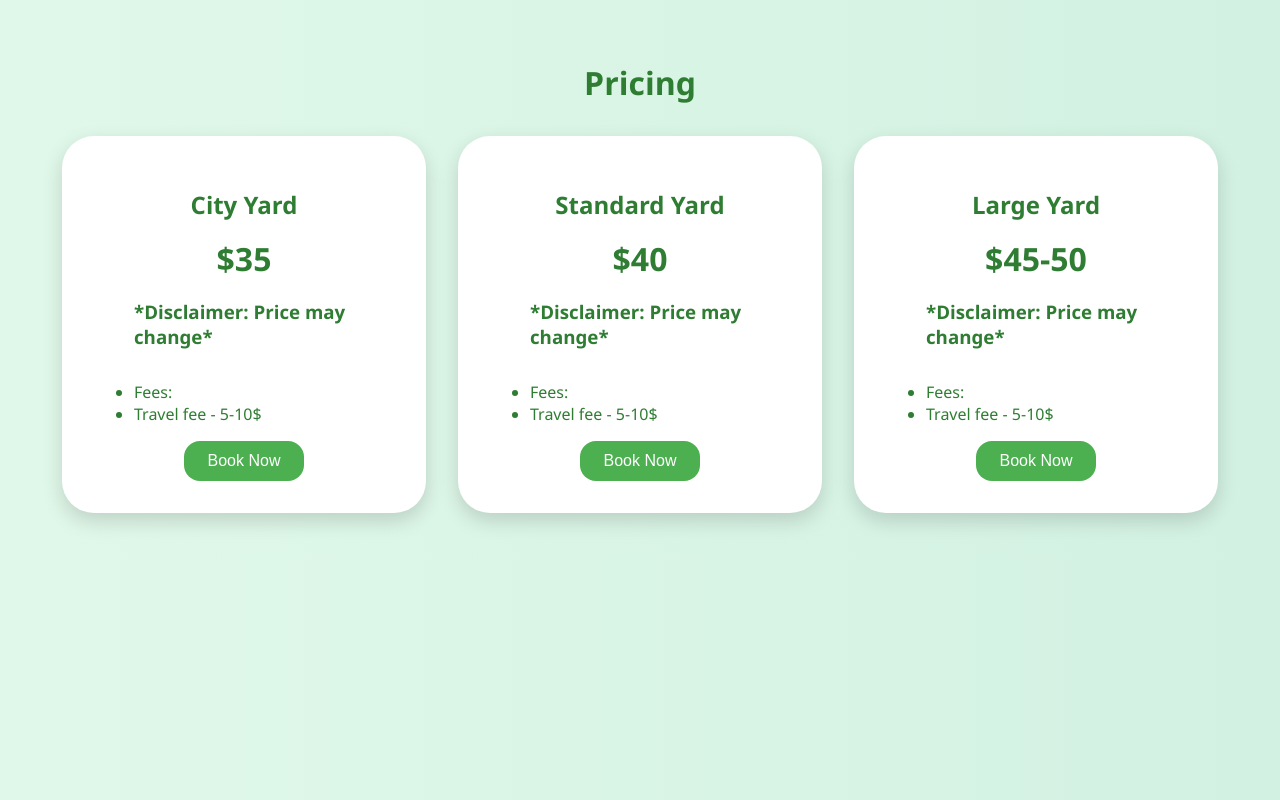
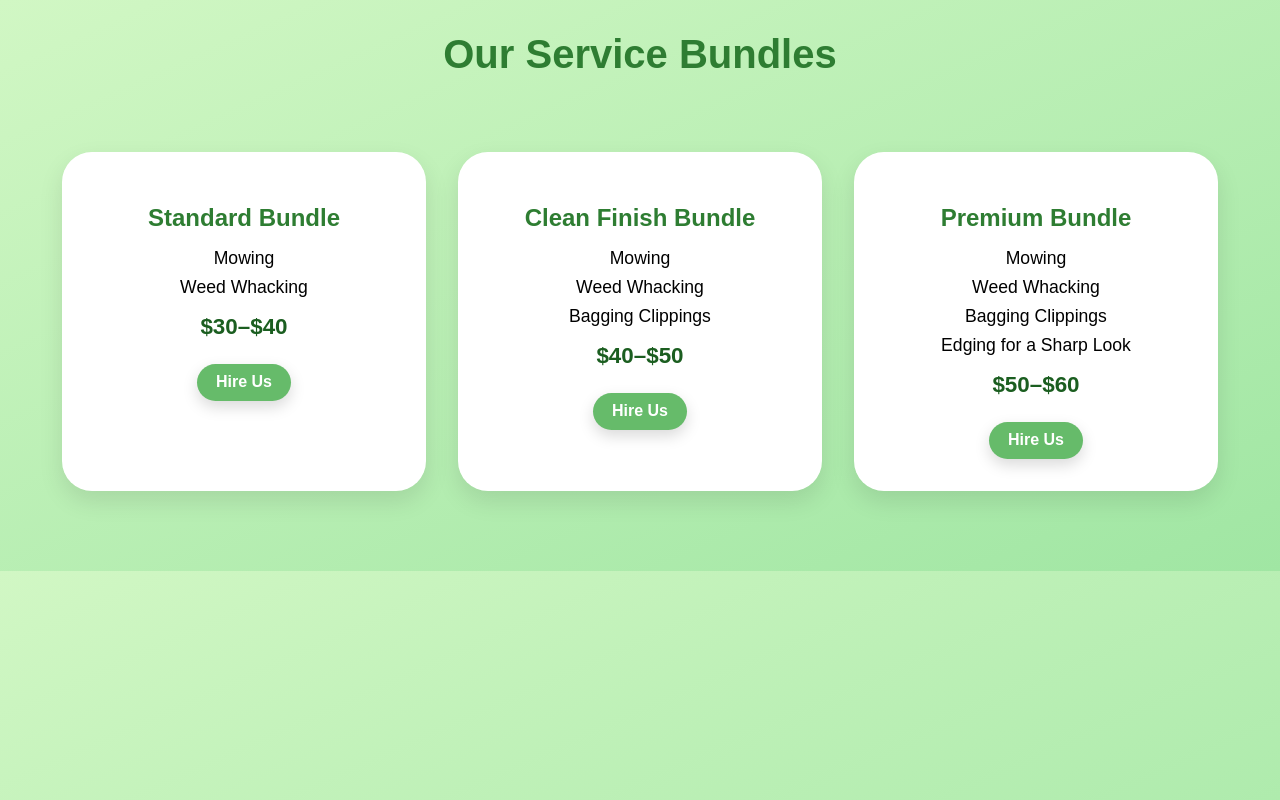
Before and after one commit to 1C0d3d/kenneyprojects, a plain HTML site: page pricing.html in a window 1280 px wide. Drawn offline with Linux system fonts and the light colour scheme.

Commit message:
Update pricing.html

```diff
--- a/pricing.html
+++ b/pricing.html
@@ -1,119 +1,136 @@
 <!DOCTYPE html>
 <html lang="en">
 <head>
-  <meta charset="UTF-8">
-  <meta name="viewport" content="width=device-width, initial-scale=1.0">
+  <meta charset="UTF-8" />
+  <meta name="viewport" content="width=device-width, initial-scale=1.0"/>
   <title>Pricing - First Step Lawn Mowing</title>
   <style>
     body {
-      font-family: 'Segoe UI', Tahoma, Geneva, Verdana, sans-serif;
-      background: linear-gradient(to right, #e0f8e9, #d2f1e2);
-      padding: 2rem;
+      font-family: Arial, sans-serif;
+      background: linear-gradient(to bottom right, #d1f7c4, #a0e6a3);
+      margin: 0;
+      padding: 0;
+      display: flex;
+      flex-direction: column;
+      align-items: center;
+    }
+
+    h1 {
+      margin-top: 2rem;
+      font-size: 2.5rem;
       color: #2e7d32;
     }
-    h1 {
-      text-align: center;
-      margin-bottom: 2rem;
+
+    .bundles {
+      display: flex;
+      flex-wrap: wrap;
+      justify-content: center;
+      gap: 2rem;
+      padding: 3rem 2rem 5rem;
     }
-    h3 {
-      text-align: left;
-      margin-bottom: 2rem;
-    }
-    .pricing-container {
-      display: flex;
-      justify-content: center;
-      flex-wrap: wrap;
-      gap: 2rem;
-    }
-    .bubble {
-      background: white;
-      border-radius: 2rem;
+
+    .bundle {
+      background-color: white;
+      border-radius: 30px;
+      box-shadow: 0 10px 25px rgba(0, 0, 0, 0.1);
       padding: 2rem;
       width: 300px;
-      box-shadow: 0 8px 20px rgba(0, 0, 0, 0.15);
+      text-align: center;
       transition: transform 0.3s ease, box-shadow 0.3s ease;
+      animation: popUp 0.7s ease forwards;
+      opacity: 0;
     }
-    .bubble:hover {
-      transform: translateY(-8px);
-      box-shadow: 0 12px 24px rgba(0, 0, 0, 0.2);
+
+    .bundle:hover {
+      transform: translateY(-10px);
+      box-shadow: 0 15px 30px rgba(0, 0, 0, 0.15);
     }
-    .bubble h2 {
-      text-align: center;
-      font-size: 1.5rem;
+
+    .bundle:nth-child(1) { animation-delay: 0.2s; }
+    .bundle:nth-child(2) { animation-delay: 0.4s; }
+    .bundle:nth-child(3) { animation-delay: 0.6s; }
+
+    @keyframes popUp {
+      from {
+        transform: translateY(30px);
+        opacity: 0;
+      }
+      to {
+        transform: translateY(0);
+        opacity: 1;
+      }
+    }
+
+    .bundle h2 {
+      color: #2e7d32;
       margin-bottom: 1rem;
     }
+
+    .bundle p {
+      font-size: 1.1rem;
+      margin: 0.5rem 0;
+    }
+
     .price {
-      text-align: center;
-      font-size: 2rem;
+      font-size: 1.4rem;
       font-weight: bold;
-      margin-bottom: 1rem;
+      margin-top: 1rem;
+      color: #1b5e20;
     }
-    .features {
-      list-style: none;
-      padding: 0;
-      margin-bottom: 1.5rem;
+
+    .hire-button {
+      margin-top: 1.5rem;
+      display: inline-block;
+      background: #66bb6a;
+      color: white;
+      padding: 0.6rem 1.2rem;
+      border: none;
+      border-radius: 50px;
+      text-decoration: none;
+      font-weight: bold;
+      font-size: 1rem;
+      box-shadow: 0 6px 15px rgba(0, 0, 0, 0.15);
+      transition: background 0.3s, transform 0.3s;
     }
-    .features li {
-      padding: 0.5rem 0;
-      border-bottom: 1px solid #d0e0d0;
+
+    .hire-button:hover {
+      background: #4caf50;
+      transform: scale(1.05);
     }
-    .cta {
-      text-align: center;
-    }
-    .cta button {
-      padding: 0.7rem 1.5rem;
-      border: none;
-      background-color: #4caf50;
-      color: white;
-      border-radius: 1rem;
-      cursor: pointer;
-      font-size: 1rem;
-    }
-    .cta button:hover {
-      background-color: #3f9e42;
+
+    @media (max-width: 600px) {
+      .bundle {
+        width: 90%;
+      }
     }
   </style>
 </head>
 <body>
-  <h1>Pricing</h1>
-  <div class="pricing-container">
-    <div class="bubble">
-      <h2>City Yard </h2>
-      <div class="price">$35</div>
-      <ul class="Additional Fee Breakdown">
-        <h3> *Disclaimer: Price may change* </h3>
-        <li> Fees: </li>
-        <li> Travel fee - 5-10$ </li>
-      </ul>
-      <div class="cta">
-        <button onclick="location.href='hire.html';">Book Now</button>
-      </div>
+  <h1>Our Service Bundles</h1>
+  <div class="bundles">
+    <div class="bundle">
+      <h2>Standard Bundle</h2>
+      <p>Mowing</p>
+      <p>Weed Whacking</p>
+      <div class="price">$30–$40</div>
+      <a href="hire.html" class="hire-button">Hire Us</a>
     </div>
-
-    <div class="bubble">
-      <h2>Standard Yard</h2>
-      <div class="price">$40</div>
-      <ul class="Additional Fee Breakdown">
-        <h3> *Disclaimer: Price may change* </h3>
-        <li> Fees: </li>
-        <li> Travel fee - 5-10$ </li>
-      </ul>
-      <div class="cta">
-        <button onclick="location.href='hire.html';">Book Now</button>
-      </div>
+    <div class="bundle">
+      <h2>Clean Finish Bundle</h2>
+      <p>Mowing</p>
+      <p>Weed Whacking</p>
+      <p>Bagging Clippings</p>
+      <div class="price">$40–$50</div>
+      <a href="hire.html" class="hire-button">Hire Us</a>
     </div>
-
-    <div class="bubble">
-      <h2>Large Yard</h2>
-      <div class="price">$45-50</div>
-      <ul class="Additional Fee Breakdown">
-        <h3> *Disclaimer: Price may change* </h3>
-        <li> Fees: </li>
-        <li> Travel fee - 5-10$ </li>
-      </ul>
-      <div class="cta">
-        <button onclick="location.href='hire.html';">Book Now</button>
-      </div>
+    <div class="bundle">
+      <h2>Premium Bundle</h2>
+      <p>Mowing</p>
+      <p>Weed Whacking</p>
+      <p>Bagging Clippings</p>
+      <p>Edging for a Sharp Look</p>
+      <div class="price">$50–$60</div>
+      <a href="hire.html" class="hire-button">Hire Us</a>
     </div>
   </div>
 </body>
```
